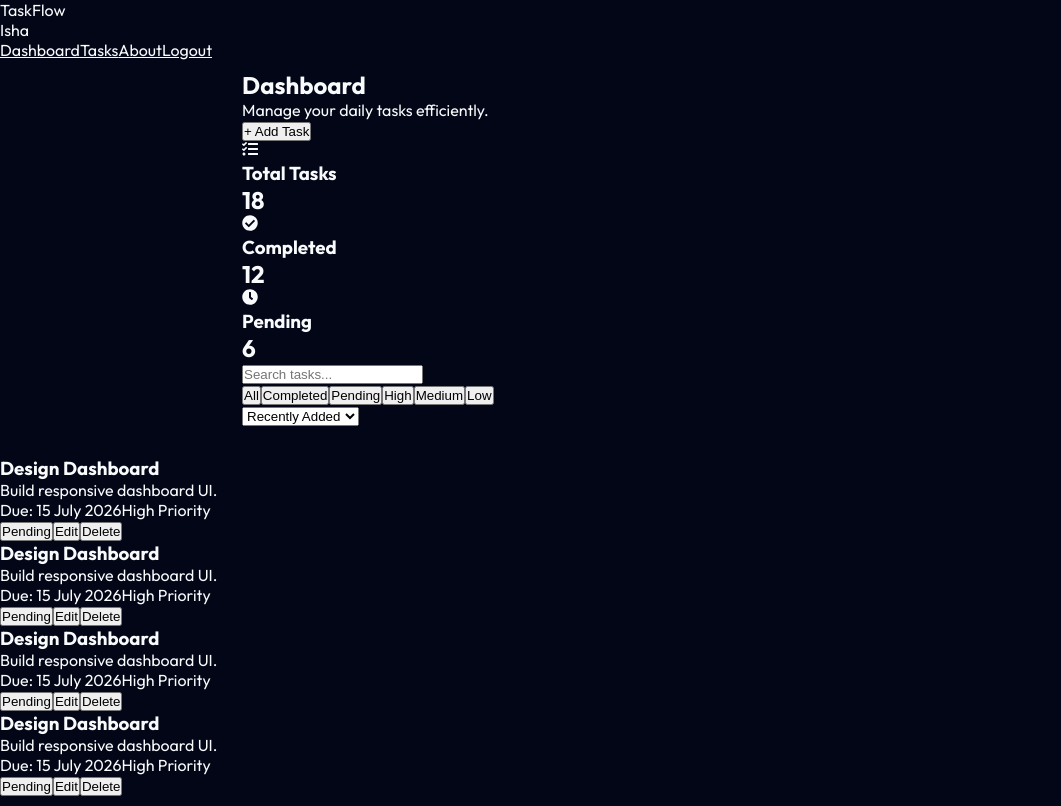
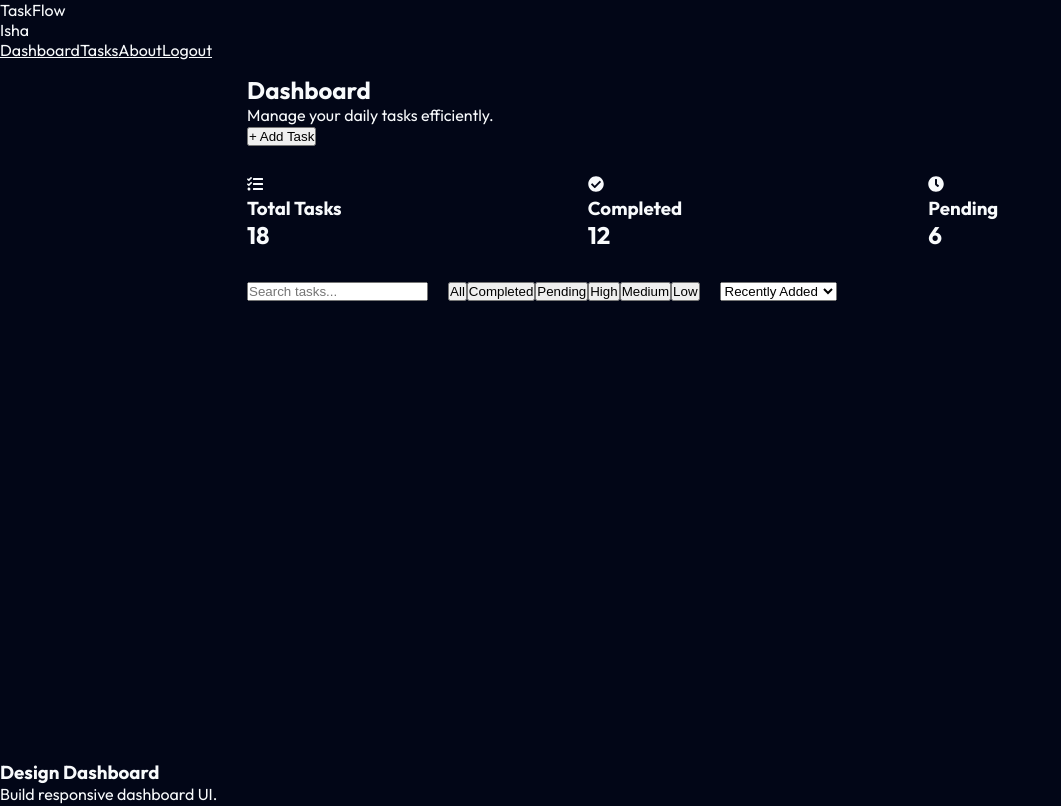
Before and after one commit to Isharani01/taskflow, a React (Vite) app: page /dashboard in a window 1280 px wide. Shown: the top 806 px of the page, without its empty margins (0-1061 px from the left). Built offline with nearby package versions, Linux system fonts and the light colour scheme.

Commit message:
styled dashboard layout

```diff
--- a/src/pages/Dashboard/Dashboard.module.css
+++ b/src/pages/Dashboard/Dashboard.module.css
@@ -1,14 +1,32 @@
-.dashboard{
-    width:100%;
-    min-height:100vh;
-    background:#020617;
+.dashboard {
+  min-height: 100vh;
+  background: #020617;
+  color: #f8fafc;
 }
 
-.dashboardLayout{
-    display:flex;
+.dashboardLayout {
+  display: flex;
+  min-height: calc(100vh - 80px);
 }
 
-.mainContent{
-    flex:1;
-    padding:30px;
+.mainContent {
+  flex: 1;
+  padding: 35px;
+  display: flex;
+  flex-direction: column;
+  gap: 30px;
+  overflow-y: auto;
 }
+
+.stats {
+  display: grid;
+  grid-template-columns: repeat(3, 1fr);
+  gap: 24px;
+}
+
+.controls {
+  display: flex;
+  align-items: center;
+  gap: 20px;
+  flex-wrap: wrap;
+}
```
